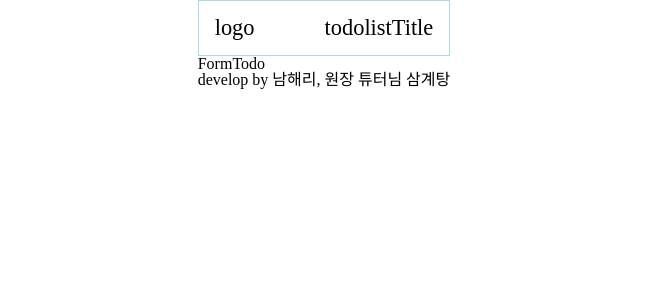
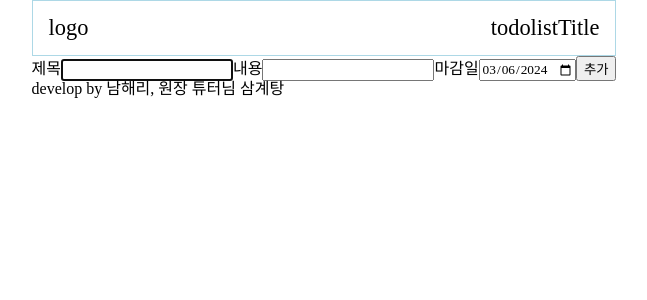
Before and after one commit to r03181231/PLZ, a React (Vite) app: page / in a window 1280 px wide. Shown: the top 300 px of the page, without its empty margins (316-963 px from the left). Built offline with nearby package versions, Linux system fonts and the light colour scheme; a web font is replaced by a local one.

Commit message:
[Feat/#6]  투두리스트 todo 추가 Form 기능 완성 및 타입 지정

```diff
--- a/src/components/main/FormTodo.tsx
+++ b/src/components/main/FormTodo.tsx
@@ -1,5 +1,87 @@
+import useInput from "@/hooks/useInput";
+import { useEffect, useRef } from "react";
+import * as FT from "@styles/todoFormSection.Style";
+
+interface Todo {
+  id: string;
+  title: string;
+  comment: string;
+  isDone: boolean;
+  deadLine: string;
+}
+
 const FormTodo = () => {
-  return <div>FormTodo</div>;
+  //   const add: string = "추가";
+  const init: Todo = {
+    id: crypto.randomUUID(),
+    title: "",
+    comment: "",
+    isDone: true,
+    deadLine: new Date().toISOString().split("T", 1)[0],
+  };
+
+  const [todoInput, setTodoInput, onChange, reset] = useInput(init);
+  const refTitle = useRef<HTMLInputElement>(null);
+  const titleInput = todoInput.title;
+  const commentInput = todoInput.comment;
+  const deadLineInput = todoInput.deadLine;
+  const blankPattern = /^\s+|\s+$/g;
+  useEffect(() => {
+    if (refTitle.current !== null) {
+      refTitle.current.focus();
+    }
+  }, []);
+
+  // 들어온 값으로 교체해주기
+  const onSubmitHand = (e: React.FormEvent<HTMLFormElement>) => {
+    e.preventDefault();
+    const titleBlank = titleInput.replace(blankPattern, "");
+    const commentBlank = commentInput.replace(blankPattern, "");
+
+    // 공백이면 아무 것도 리턴하지 않게 해줘.
+    if (titleBlank === "" && commentBlank === "") {
+      alert("빈칸을 전부 채워주세요.");
+      return;
+    }
+    if (titleBlank === "" || commentBlank === "") {
+      alert("빈칸을 전부 채워주세요.");
+      return;
+    }
+    // setTodoInputs((prevTodos: any) => [{ ...todoInput }, ...prevTodos]);
+    setTodoInput(init);
+    reset();
+    refTitle.current?.focus();
+  };
+
+  return (
+    <FT.TodoFormSection>
+      <form onSubmit={onSubmitHand} className="form-wrap">
+        <label htmlFor="title">제목</label>
+        <input
+          id="title"
+          type="text"
+          name="title"
+          value={titleInput}
+          onChange={onChange}
+          ref={refTitle}
+          autoFocus
+        />
+        <label htmlFor="comment">내용</label>
+        <input id="comment" type="text" name="comment" value={commentInput} onChange={onChange} />
+        <label htmlFor="deadLine">마감일</label>
+        <input
+          id="deadLine"
+          type="date"
+          name="deadLine"
+          min="1800-01-01"
+          max="2200-12-31"
+          value={deadLineInput}
+          onChange={onChange}
+        />
+        <button>추가</button>
+      </form>
+    </FT.TodoFormSection>
+  );
 };
 
 export default FormTodo;
```
